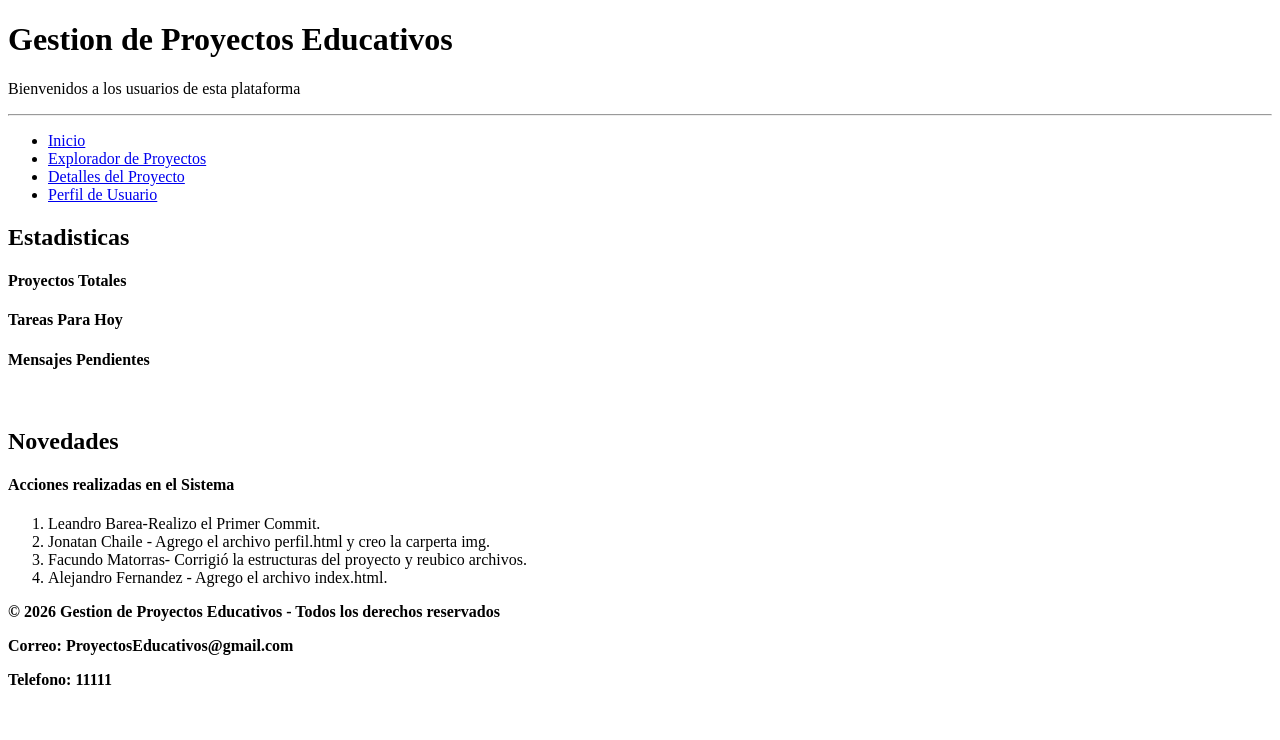
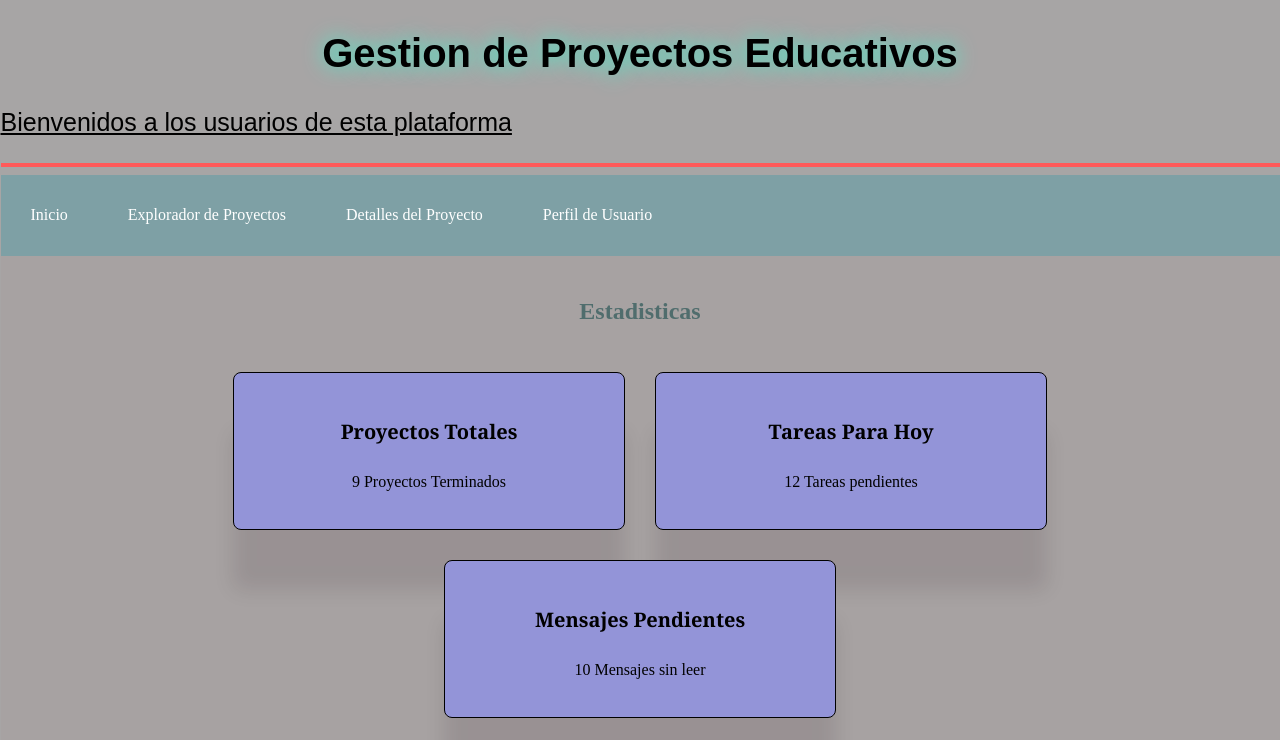
Before and after one commit to coqu1To154/TP01HTMLCSSGrupo01PV2026, a plain HTML site: page index.html in a window 1280 px wide. Shown: the top 740 px of the page. Drawn offline with nearby package versions, Linux system fonts and the light colour scheme; a web font is replaced by a local one.

Commit message:
Archivo index.css terminado con modificaciones necesarias en index.html - Alejandro Fernández

```diff
--- a/index.css
+++ b/index.css
@@ -0,0 +1,113 @@
+body{
+    margin: 0.5px;
+    background-color: rgb(167, 165, 165);
+    line-height: 1.3;
+}
+#titulo{
+    text-align: center;
+    font-size: 2.5em;
+    text-shadow: 0px 0px 20px rgb(66, 243, 205);
+    font-family: "Google Sans", sans-serif;
+
+
+}
+header p{
+    text-align: left;
+    font-size: 25px ;
+    text-decoration: underline;
+    font-family: "Google Sans", sans-serif;
+}
+.navbar ul{
+    list-style-type: none;
+    background-color: #7ea0a5;
+    padding: 0px;
+    margin: 0px;
+    overflow: hidden;
+}
+.navbar li{
+    float: left;
+}
+.navbar a{
+    color: rgb(255, 255, 255);
+    text-decoration: none;
+    padding: 30px;
+    display: block;
+    text-align: center;
+}
+.navbar a:hover{
+    background-color: hsl(188, 22%, 48%);
+}
+
+#seccion-principal{
+    background-color: rgb(167, 162, 162);
+}
+.contenedor h2{
+    text-align: center;
+    width: 100%;
+    color: rgb(80, 109, 109);
+}
+
+.contenedor{
+    display: flex;
+    flex-wrap: wrap;
+    justify-content: center;
+    gap: 20px;
+    padding: 20px;
+
+}
+.tarjetas {
+    background-color: rgb(147, 148, 216);
+    padding: 20px;
+    border: 0.1px solid;
+    border-radius: 8px;
+    box-shadow: 0px 60px 20px rgba(27, 2, 19, 0.1);
+    width: 350px;
+    margin: 5px;
+    text-align: center;
+}
+.tarjetas h4{
+    font-size: 20px;
+    font-family: "Noto Serif", serif;
+    font-optical-sizing: auto;
+
+}
+.tarjetas:hover{
+    animation-name: colorChange;
+    animation-duration: 5s;
+    animation-iteration-count: infinite;
+}
+header hr{
+    animation-name: colorChange;
+    animation-duration: 5s;
+    animation-iteration-count: infinite;
+    border: none;
+    height: 4px;
+}
+footer hr{
+    animation-name: colorChange;
+    animation-duration: 5s;
+    animation-iteration-count: infinite;
+    border: none;
+    height: 4px;
+}
+
+@keyframes colorChange{
+    0%{background-color: rgb(255, 89, 89);}
+    20%{background-color: rgb(255, 110, 58);}
+    40%{background-color: rgb(255, 255, 21);}
+    60%{background-color: rgb(85, 255, 85);}
+    80%{background-color: rgb(48, 149, 207);}
+    100%{background-color: rgb(159, 94, 219);}
+    50%{box-shadow: 0px 0px 50px rgb(189, 127, 35);}
+}
+
+.icon-phone{
+    display: flex;
+    align-items: center;
+    gap: 5px;
+}
+.icon-email{
+    display: flex;
+    align-items: center;
+    gap: 5px;
+}
--- a/index.html
+++ b/index.html
@@ -5,15 +5,18 @@
     <meta charset="UTF-8">
     <meta name="viewport" content="width=device-width, initial-scale=1.0">
     <title>Principal</title>
+    <link rel="stylesheet" href="index.css">
+    <link href="https://fonts.googleapis.com/css2?family=Google+Sans:ital,opsz,wght@1,17..18,400..700&family=Noto+Serif+Display:ital,wdth,wght@1,92.4,265&family=Noto+Serif:ital,wght@0,100..900;1,100..900&family=Playwrite+IE&display=swap"rel="stylesheet">
+    <link rel="stylesheet" href="https://fonts.googleapis.com/css2?family=Material+Symbols+Outlined" />
 </head>
 
 <body>
     <header>
-        <h1>Gestion de Proyectos Educativos</h1>
+        <h1 id="titulo">Gestion de Proyectos Educativos</h1>
         <p> Bienvenidos a los usuarios de esta plataforma </p>
         <hr>
     </header>
-    <nav>
+    <nav class="navbar">
         <ul>
             <li><a href="index.html">Inicio</a></li>
             <li><a href="proyectos.html">Explorador de Proyectos</a></li>
@@ -21,31 +24,32 @@
             <li><a href="perfil.html">Perfil de Usuario</a></li>
         </ul>
     </nav>
-    <main>
-        <section>
+    <main id="seccion-principal">
+        <section class="contenedor">
             <h2>Estadisticas</h2>
 
-            <article>
+            <article class="tarjetas">
                 <h4>Proyectos Totales</h4>
-                <p></p>
+                <p> 9 Proyectos Terminados</p>
             </article>
 
-            <article>
+            <article class="tarjetas">
                 <h4>Tareas Para Hoy</h4>
-                <p> </p>
+                <p> 12 Tareas pendientes</p>
             </article>
 
-            <article>
+            <article class="tarjetas">
                 <h4>Mensajes Pendientes</h4>
-                <p></p>
+                <p>10 Mensajes sin leer</p>
             </article>
 
         </section>
 
-        <br>
 
-        <section>
+
+        <section class="contenedor">
             <h2>Novedades</h2>
+            <article class="tarjetas">
                 <H4>Acciones realizadas en el Sistema</H4>
                 <ol>
                     <li>Leandro Barea-Realizo el Primer Commit.</li>
@@ -53,12 +57,19 @@
                     <li>Facundo Matorras- Corrigió la estructuras del proyecto y reubico archivos.</li>
                     <li>Alejandro Fernandez - Agrego el archivo index.html.</li>
                 </ol>
+            </article>
         </section>
     </main>
+
     <footer>
+        <hr>
         <p><b>&copy; 2026 Gestion de Proyectos Educativos - Todos los derechos reservados</b></p>
-        <p><b>Correo: ProyectosEducativos@gmail.com</b></p>
-        <p><b>Telefono: 11111</b></p>
+        <p class="icon-email">
+            <span class="material-symbols-outlined">mail</span><b>Correo: ProyectosEducativos@gmail.com</b>
+        </p>
+        <p class="icon-phone">
+            <span class="material-symbols-outlined">call</span><b>Telefono: 11111</b>
+        </p>
     </footer>
 </body>
 
```
Lines whose indentation alone changed are shown as unchanged.
